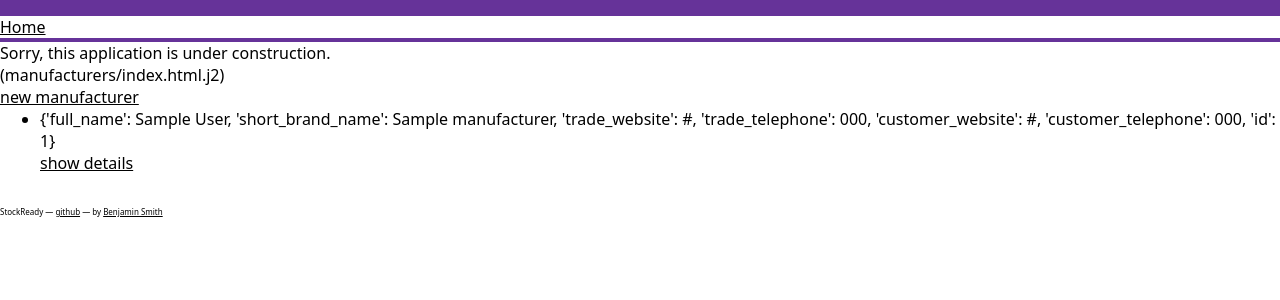
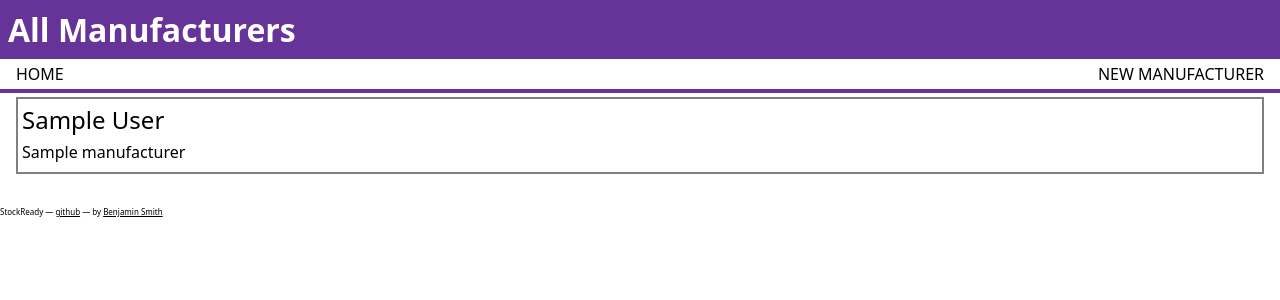
Before and after one commit to bsmith/StockReady, a Flask app: page /manufacturers/ in a window 1280 px wide. Shown: the top 300 px of the page. Run offline with Flask 2, Linux system fonts and the light colour scheme; a database or web service that is not in the repository returns one stand-in record (values such as "Sample title"); some libraries are stand-ins or nearby versions; some web fonts are replaced.

Commit message:
💄 Styled manufacturer list

```diff
--- a/static/style.css
+++ b/static/style.css
@@ -123,6 +123,7 @@ nav.home > ul {
     list-style: none;
     display: flex;
     flex-direction: column;
+    font-size: 2rem;
 }
 
 nav.home > ul > li {
@@ -253,3 +254,38 @@ details > summary > h2 {
 }
 
 /* Edit product type */
+/* No styles needed! */
+
+/* All manufacturers */
+.manufacturer-list {
+    list-style: none;
+    padding: 0;
+}
+
+.manufacturer-list > li > a {
+    text-decoration: inherit;
+}
+
+.manufacturer-row {
+    border: 2px solid var(--border-color);
+    margin: 0.25rem 1rem;
+    padding: 0.25rem;
+    display: grid;
+    grid-template-areas: "full-name" "brand";
+    grid-template-rows: minmax(2rem, 1fr) 2rem;
+    grid-template-columns: 1fr;
+    justify-items: start;
+    align-items: center;
+}
+
+.manufacturer-row .full-name {
+    grid-area: full-name;
+    font-size: 1.5rem;
+    font-weight: normal;
+}
+
+.manufacturer-row .short-brand-name {
+    grid-area: brand;
+    font-size: 1rem;
+    font-weight: normal;
+}
--- a/templates/manufacturers/index.html.j2
+++ b/templates/manufacturers/index.html.j2
@@ -1,14 +1,24 @@
 {% extends "base.html.j2" %}
 {% block title %}All Manufacturers{% endblock %}
-{% block h2 %}<h2>All Manufacturers</h2>{% endblock %}
+{% block header %}
+<h1>All Manufacturers</h1>
+<nav class="actionbar">
+    <ul>
+        <li><a href="{{ url_for('home') }}">Home</a></li>
+        <li><a href="{{ url_for('.new_manufacturer') }}">New Manufacturer</a></li>
+    </ul>
+</nav>
+{% endblock %}
 {% block content %}
-<p>Sorry, this application is under construction.</p>
-<p>(manufacturers/index.html.j2)</p>
-<p><a href="{{ url_for('.new_manufacturer') }}">new manufacturer</a></p>
-<ul>
+<ul class="manufacturer-list">
 {% for manufacturer in all_manufacturers %}
-    <li>{{ manufacturer.__dict__ }}<br>
-        <a href="{{ url_for('.show_manufacturer', id=manufacturer.id) }}">show details</a>
+    <li>
+        <a href="{{ url_for('.show_manufacturer', id=manufacturer.id) }}">
+            <article id="manufacturer-{{ manufacturer.id }}" class="manufacturer-row">
+                <h2 class="full-name">{{ manufacturer.full_name }}</h2>
+                <h3 class="short-brand-name">{{ manufacturer.short_brand_name }}</h3>
+            </article>
+        </a>
     </li>
 {% endfor %}
 </ul>
--- a/templates/products/index.html.j2
+++ b/templates/products/index.html.j2
@@ -13,7 +13,7 @@
 {% for manufacturer in all_manufacturers %}
     <article id="manufacturer-{{ manufacturer.id }}"" class="manufacturer-group">
         <header class="manufacturer-header">
-            <h2>{{ manufacturer.short_brand_name }}</h2>
+            <h2 class="short-brand-name">{{ manufacturer.short_brand_name }}</h2>
             <nav class="actionbar">
                 <ul>
                     <li><a href="{{ url_for('manufacturers.show_manufacturer', id=manufacturer.id) }}">Details</a><br></li>
```
